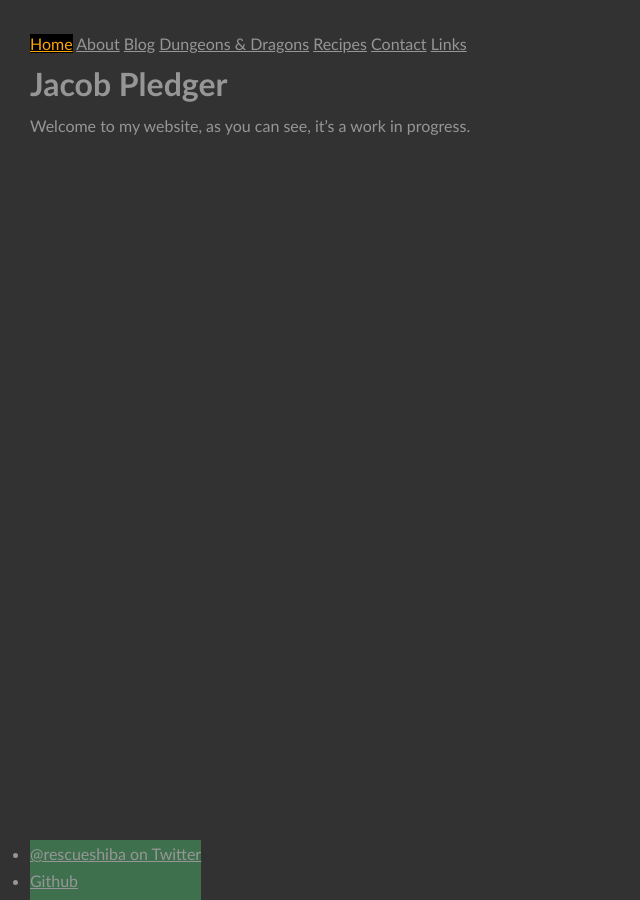
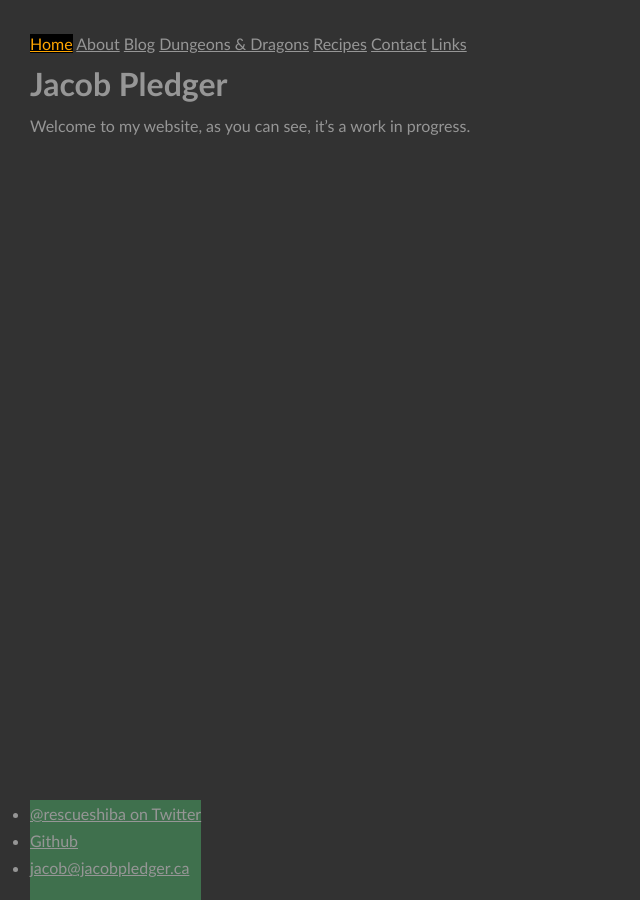
Before and after one commit to jacobpledger/website, a Jekyll site: the page built from index.md, in a window 1280 px wide. Shown: the whole page, without its empty margins (0-640 px from the left). Built offline with Jekyll 4.4.1, drawn with Linux system fonts in a browser that asks for light colours.

Commit message:
adjust padding

```diff
--- a/_sass/main.scss
+++ b/_sass/main.scss
@@ -6,13 +6,13 @@
 html {
   position: relative;
   min-height: 100%;
-  padding: 0 0 80px;
+  padding: 0 0 300px;
 }
 
 footer {
   background-color: #3F704D;
   position: fixed;
   bottom: 0;
-  height: 60px;
+  height: 100px;
   margin-top: 20px;
 }
```
